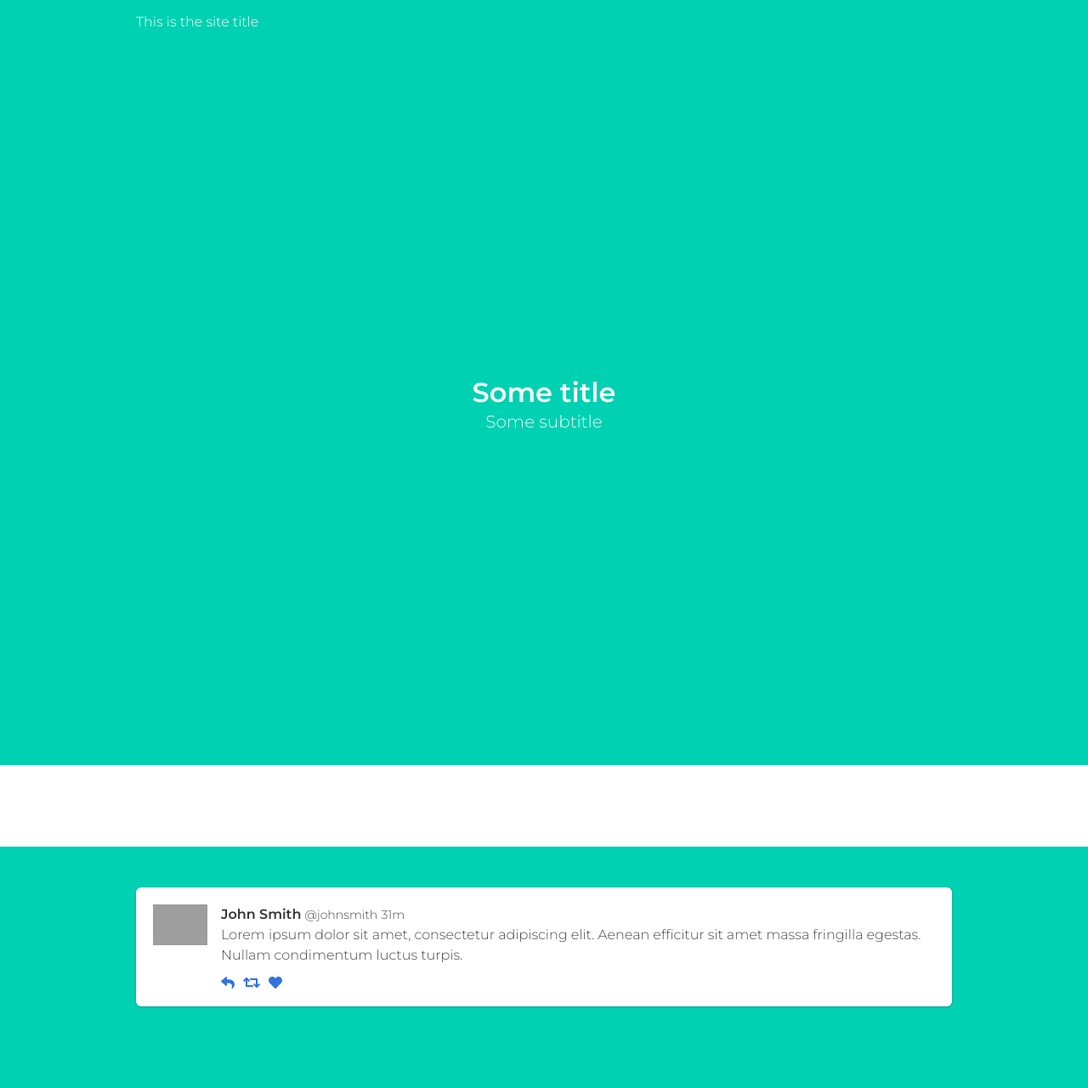
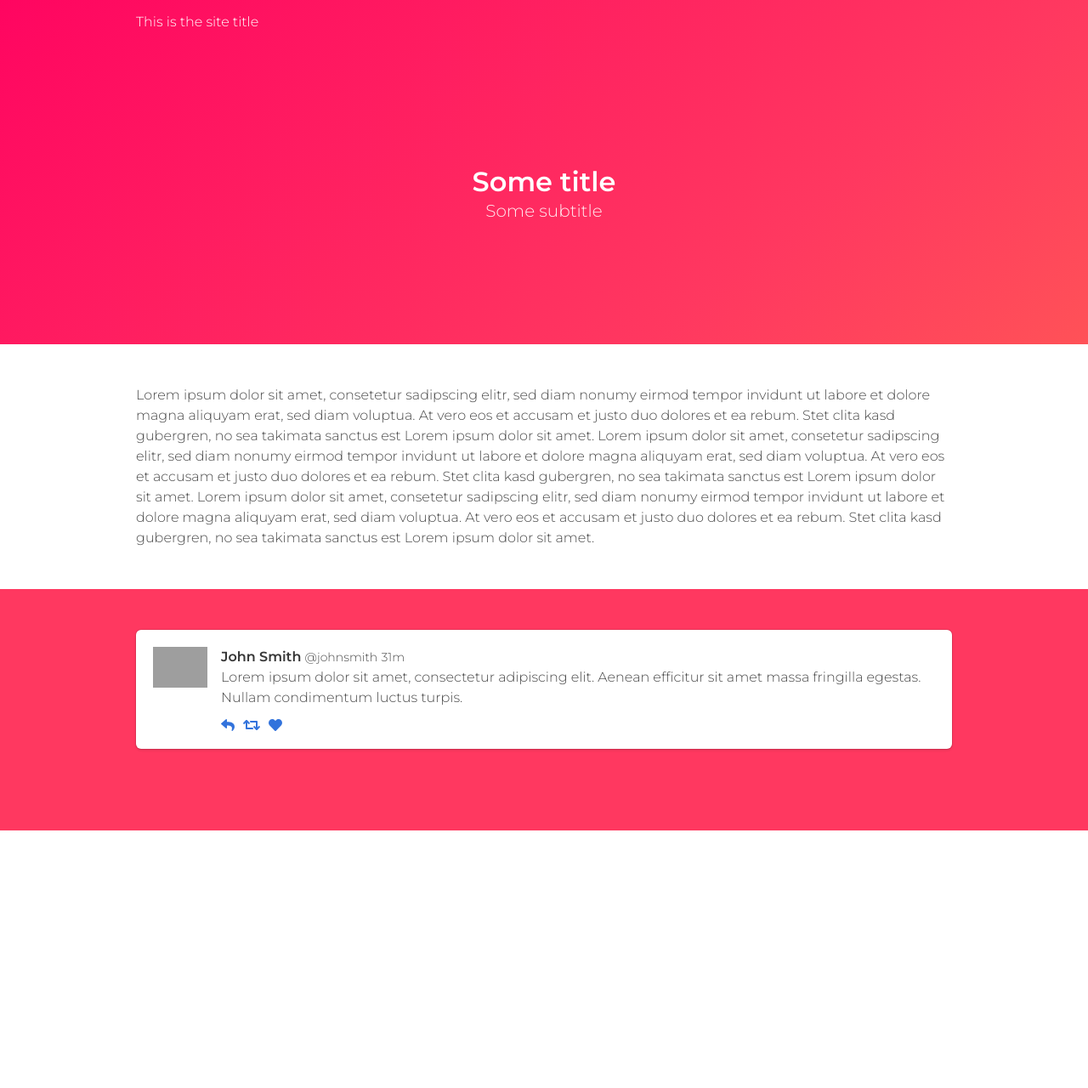
Before and after one commit to AlanRynne/Rynne-Jekyll-Theme, a Jekyll site: the page built from _pages/about.md, in a window 1280 px wide. Shown: the whole page at 85% size. Built offline with Jekyll 4.4.1, drawn with Linux system fonts in a browser that asks for light colours; nearby versions of some CDN libraries; comment, search, counter and statistics services are not loaded; after the commit the page ends 977 px from its top, so only the background shows below that; grey boxes are pictures that could not be loaded.

Commit message:
Changed from default layout to page

```diff
--- a/_pages/about.md
+++ b/_pages/about.md
@@ -1,5 +1,12 @@
 ---
-layout: default
+layout: page
 title: Some title
 subtitle: Some subtitle
+header:
+    particles: true
+    gradient: true
+    color: danger
+    size: medium
 ---
+
+Lorem ipsum dolor sit amet, consetetur sadipscing elitr, sed diam nonumy eirmod tempor invidunt ut labore et dolore magna aliquyam erat, sed diam voluptua. At vero eos et accusam et justo duo dolores et ea rebum. Stet clita kasd gubergren, no sea takimata sanctus est Lorem ipsum dolor sit amet. Lorem ipsum dolor sit amet, consetetur sadipscing elitr, sed diam nonumy eirmod tempor invidunt ut labore et dolore magna aliquyam erat, sed diam voluptua. At vero eos et accusam et justo duo dolores et ea rebum. Stet clita kasd gubergren, no sea takimata sanctus est Lorem ipsum dolor sit amet. Lorem ipsum dolor sit amet, consetetur sadipscing elitr, sed diam nonumy eirmod tempor invidunt ut labore et dolore magna aliquyam erat, sed diam voluptua. At vero eos et accusam et justo duo dolores et ea rebum. Stet clita kasd gubergren, no sea takimata sanctus est Lorem ipsum dolor sit amet.
--- a/index.html
+++ b/index.html
@@ -1,5 +1,5 @@
 ---
-layout: default
+layout: page
 header:
   size: large
   particles: true
```
